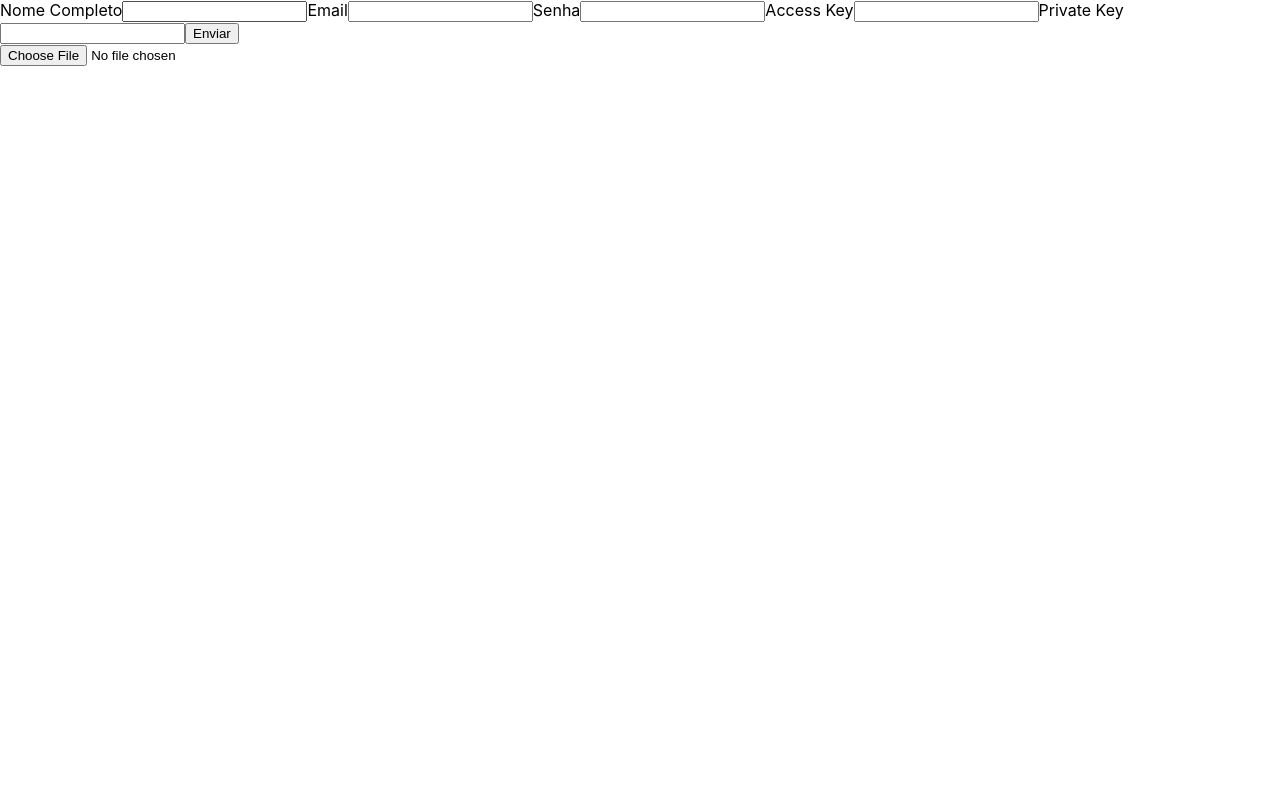
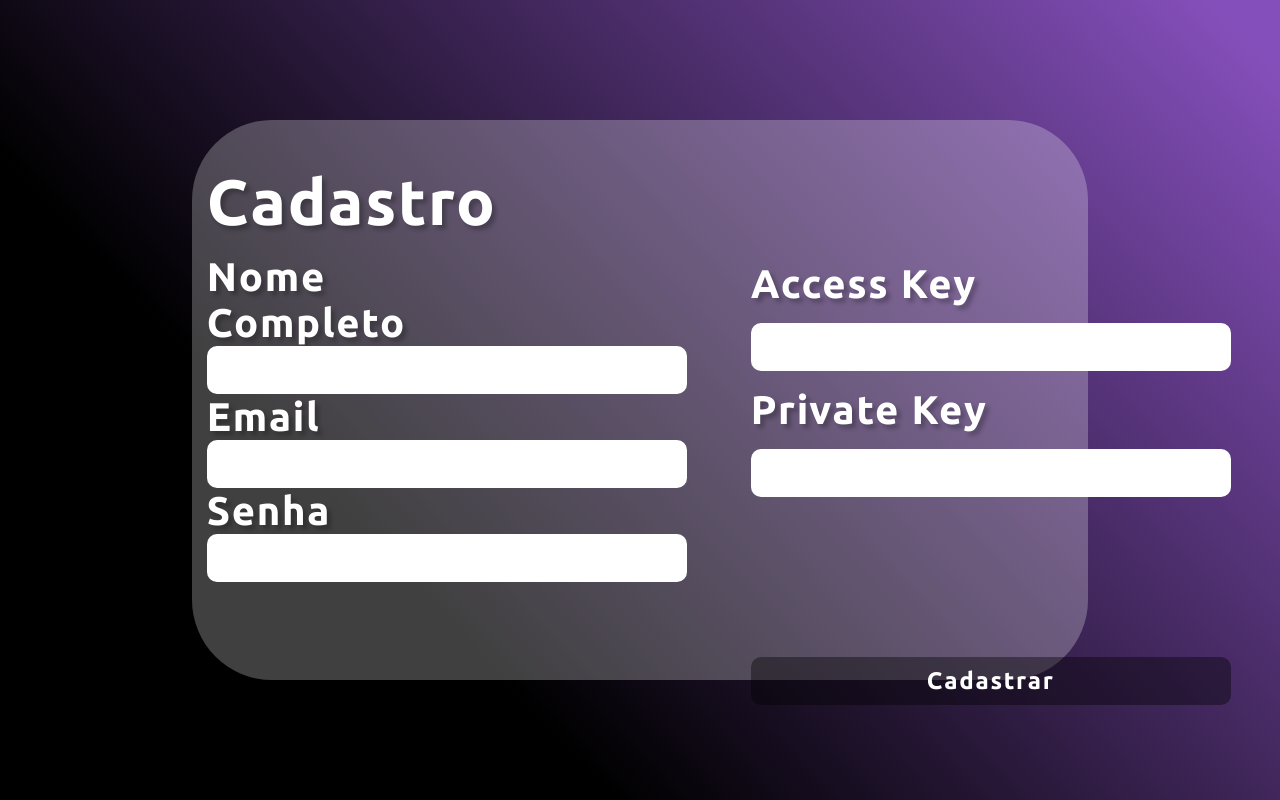
Before and after one commit to atlas-techno/Atlas-FrontEnd, a React (Create React App) app: page /cadastro in a window 1280 px wide. Built offline with nearby package versions, Linux system fonts and the light colour scheme; what amazon-cognito-identity-js would draw is missing.

Commit message:
Tela de cadastro

```diff
--- a/package.json
+++ b/package.json
@@ -6,6 +6,7 @@
     "@testing-library/jest-dom": "^5.16.4",
     "@testing-library/react": "^12.1.4",
     "@testing-library/user-event": "^13.5.0",
+    "aws-amplify": "^4.3.19",
     "react": "^18.0.0",
     "react-dom": "^18.0.0",
     "react-router-dom": "^6.3.0",
--- /dev/null
+++ b/src/Assets/Css/CadastroStyle.css
@@ -0,0 +1,132 @@
+@import url('https://fonts.googleapis.com/css2?family=Montserrat:wght@700;800;900&display=swap');
+@import url('https://fonts.googleapis.com/css2?family=Montserrat:wght@700;800;900&display=swap');
+@import url('https://fonts.googleapis.com/css2?family=Ubuntu:wght@700&display=swap');
+
+*,
+*::before,
+*::after {
+  box-sizing: border-box;
+}
+
+*{
+  margin: 0;
+  padding: 0;
+  font-family: 'Ubuntu', sans-serif;
+  letter-spacing: 1.7px;
+}
+
+
+:root{
+    --roxobase: #844FBA;
+    --roxoclaro: #C285FF;
+    --roxoclaro2: #af62fc;
+    --roxoescuro: #46246D;
+    --roxohover: #7646a6;
+    --redDestroy: #CD0032;
+    --redDestroyHover: #9b0027;
+    --fontColor: #46246D;
+  }
+
+
+  .ContainerSignup{
+    background: linear-gradient(226.36deg, #844FBA 3.49%, #000000 69.9%);
+    height: 100vh;
+    width: 100vw;
+    display: flex;
+    justify-content: center;
+    align-items: center;
+  }
+
+  .FormSingup{
+      border-radius: 80px;
+      background-color: rgba(255, 255, 255, 0.25);
+      height: 70%;
+      width: 70%;
+      display: flex;
+      justify-content: center;
+      align-items: center;
+  }
+
+  .FormSingup h1 {
+      color: #fff;
+      font-size: 4em;
+      font-weight: bold;
+      text-shadow: 4px 4px 4px rgba(0, 0, 0, 0.25);
+      display: flex;
+      justify-content: center;
+      margin-bottom: 1rem;
+
+  }
+.ContainerInputs1{
+    height: 70%;
+    margin-right: 14rem;
+    margin-bottom: 5rem;
+    width: 35.7%;
+    display: flex;
+    flex-direction: column;
+    justify-content: space-around;
+    align-items: flex-start;
+}
+
+.ContainerInputs2{
+    height: 64%;
+    width: 36%;
+    margin-top: 5.063rem;
+    display: flex;
+    flex-direction: column;
+    justify-content: space-around;
+    align-items: flex-start;
+    max-height: 64%;
+}
+
+/* .ContainerInputs2 label{
+    margin-bottom: 1rem;
+}
+.ContainerInputs2 input{
+    margin-bottom: 1rem;
+} */
+.LabelPrivateKey{
+    margin-top: 1rem;
+}
+
+#AccessKey{
+    margin-top: 1rem;
+}
+#PrivateKey{
+    margin-top: 1rem;
+}
+.FormSingup label{
+    color: #fff;
+    font-size: 2.5em;
+    font-weight: bold;
+    text-shadow: 4px 4px 4px rgba(0, 0, 0, 0.25);
+}
+
+.FormSingup input{
+    color: var(--fontColor);
+    font-size: 1.5rem;
+    border: none;
+    width: 30rem;
+    height: 3rem;
+    border-radius: 10px;
+    outline: none;
+    padding: 1rem;
+}
+
+
+.BtnSignup{
+    width: 30rem;
+    height: 3rem;
+    background: rgba(0, 0, 0, 0.40);
+    border: none;
+    border-radius: 10px;
+    outline: none;
+    font-size: 1.5rem;
+    color: white;
+
+}
+
+.Containerbtn{
+    margin-top: 10rem;
+
+}
--- a/src/Pages/Cadastro.jsx
+++ b/src/Pages/Cadastro.jsx
@@ -1,7 +1,11 @@
-import React, {useState} from "react"
+import React, { useState, useEffect } from "react"
 import UserPool from "../Utils/UserPool";
+import "../Assets/Css/CadastroStyle.css";
 // import {CognitoUser} from 'amazon-cognito-identity-js';
-import S3FileUpload from 'react-s3';
+// import S3FileUpload from 'react-s3';
+// import Amplify from "@aws-amplify/core";
+// import { Storage } from "aws-amplify";
+// import { Auth } from 'aws-amplify';
 
 export default function Cadastrar() {
     const [email, setEmail] = useState("")
@@ -9,38 +13,11 @@ export default function Cadastrar() {
     const [nomeC, setNomeC] = useState("")
     const [Access, setAccess] = useState("")
     const [Private, setPrivate] = useState("")
-    // const [Pfp, setPfp] = useState("")
-
-
-    const CreateBucket = (e) =>{
-
-            const config = {
-                bucketName: "A" + nomeC + Math.floor((Math.random() * 1000) + 1),
-                dirName: 'profilePhoto',
-                region: 'us-east-1',
-                accessKeyId: 'AKIA6FJTISO6RD4ZGMK7',
-                secretAccessKey: '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',
-            }
-
-            S3FileUpload.uploadFile(e.target.files[0], config)
-            .then((data) =>{
-                console.log(data)
-            })
-            .catch((err)=> {
-                console.log(err)
-            })
-
-
-    }
 
 
 
 
-
-
-    //{name: nomeC},{Access_Key: "12345"},{Secret_Key: "123456"}
-
-    const Cadastrar = (event) =>{
+    const Cadastrar = (event) => {
         event.preventDefault()
 
         console.log(email)
@@ -63,38 +40,60 @@ export default function Cadastrar() {
             }
         ]
 
-        // {Name: 'name', Value: nomeC},{Name: 'custom:Access_Key',Value: Access},{Name: 'custom:Private_Key',Value: Private}
 
-
-
-        UserPool.signUp(email, senha, [AtributeList], null, (err, data) => {
+        UserPool.signUp(email, senha, [{
+            Name: 'name',
+            Value: nomeC
+        },
+        {
+            Name: 'custom:Access_Key',
+            Value: Access
+        },
+        {
+            Name: 'custom:Private_Key',
+            Value: Private
+        }], null, (err, data) => {
             if (err) {
                 console.error(err)
             }
             console.log(data)
         })
+
+
     }
 
 
 
-    return(
+    return (
         <>
-        <form onSubmit={Cadastrar}>
+            <div className="ContainerSignup">
+                <form onSubmit={Cadastrar} className="FormSingup">
+                    <div className="ContainerInputs1">
+                        <h1 >Cadastro</h1>
                         <label htmlFor="Name">Nome Completo</label>
                         <input type="text" value={nomeC} id="Name" onChange={(e) => setNomeC(e.target.value)} />
                         <label htmlFor="Email">Email</label>
                         <input type="email" value={email} id="Email" onChange={(e) => setEmail(e.target.value)} />
                         <label htmlFor="Senha">Senha</label>
-            <input type="text" value={senha} id="Senha" onChange={(e) => setSenha(e.target.value)} />
+                        <input type="password" value={senha} id="Senha" onChange={(e) => setSenha(e.target.value)} />
+                    </div>
+
+                    <div className="ContainerInputs2">
                         <label htmlFor="AccessKey">Access Key</label>
-            <input type="text" value={Access} id="AccessKey" onChange={(e) => setAccess(e.target.value)} />
-            <label htmlFor="PrivateKey">Private Key</label>
-            <input type="text" value={Private} id="PrivateKey" onChange={(e) => setPrivate(e.target.value)} />
+                        <input type="password" value={Access} id="AccessKey" onChange={(e) => setAccess(e.target.value)} />
+                        <label htmlFor="PrivateKey" className="LabelPrivateKey">Private Key</label>
+                        <input type="password" value={Private} id="PrivateKey" onChange={(e) => setPrivate(e.target.value)} />
+                        <div className="Containerbtn">
+                            <button type="submit" className="BtnSignup">Cadastrar</button>
 
-            <button type="submit">Enviar</button>
+                        </div>
+                    </div>
+
+
 
                 </form>
-            <input type="file"  id="PrivateKey" onChange={CreateBucket} />
+                {/* <input type="file"  id="PrivateKey" /> */}
+            </div>
         </>
     )
 }
```
Also changed, not shown: 1 other file (tests, documents, lock files or other folders). Lines whose indentation alone changed are shown as unchanged.
